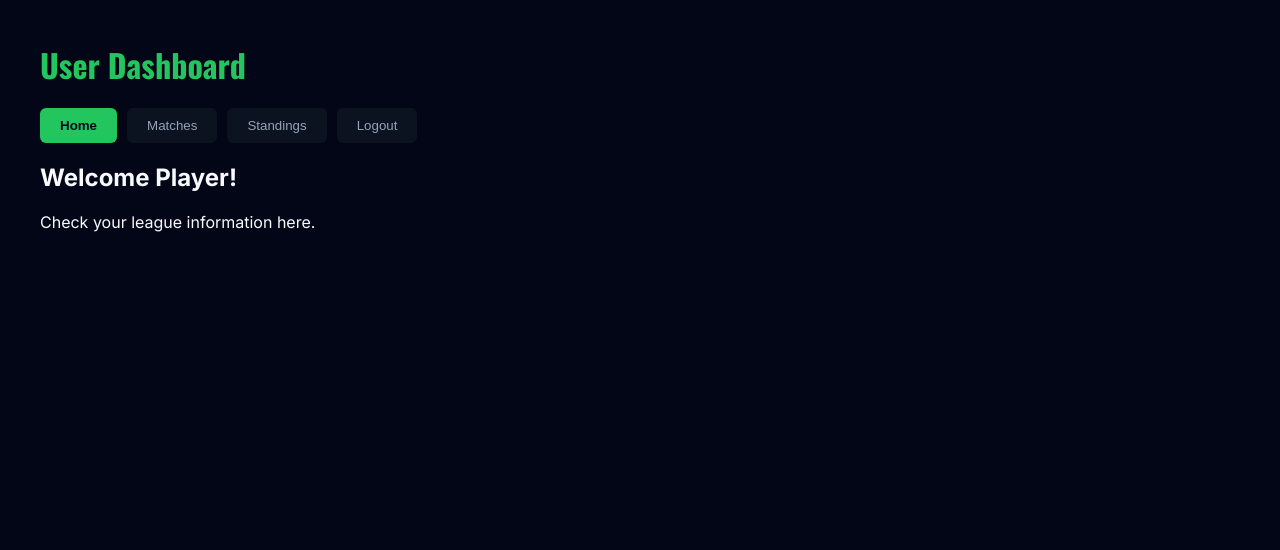
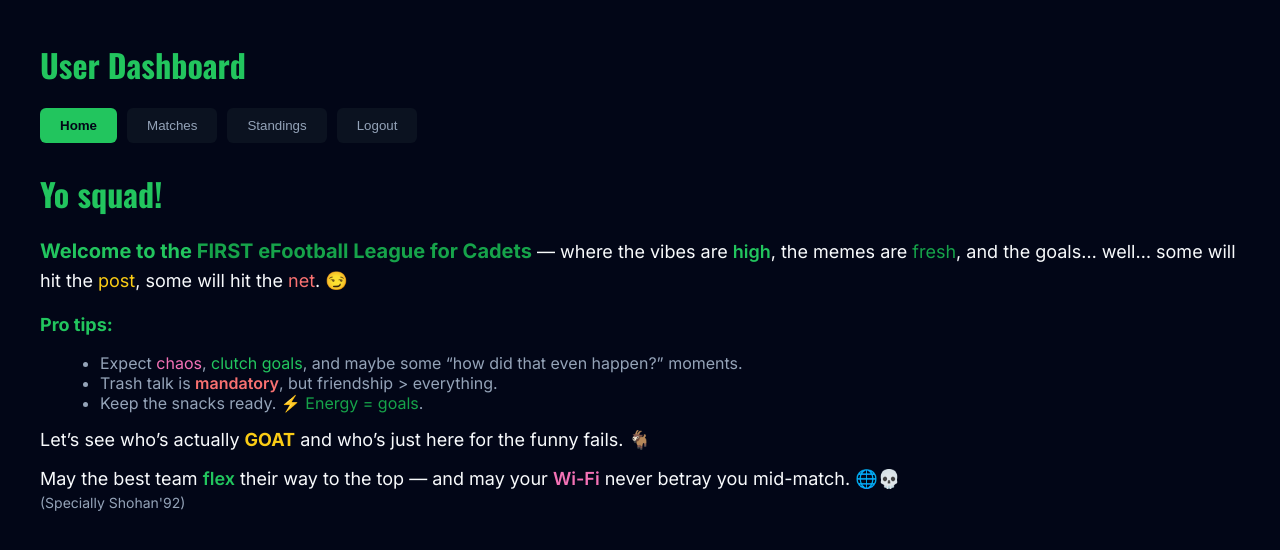
Before and after one commit to Tashrif74/E-Football-League-74, a plain HTML site: page user.html in a window 1280 px wide. Drawn offline with nearby package versions, Linux system fonts and the light colour scheme.

Commit message:
Update user.html

```diff
--- a/user.html
+++ b/user.html
@@ -53,7 +53,32 @@ table tr:nth-child(2){background: linear-gradient(90deg,#FFD700,#FFE066);font-we
 <button class="tabBtn" data-target="logout">Logout</button>
 </nav>
 
-<section id="home" class="active"><h2>Welcome Player!</h2><p>Check your league information here.</p></section>
+<section id="home" class="active">
+  <h2 style="color:#22c55e; font-family:'Oswald',sans-serif; font-size:32px; margin-bottom:15px;">Yo squad!</h2>
+
+  <p style="color:#f8fafc; font-size:18px; line-height:1.6;">
+    <span style="color:#22c55e; font-weight:700; font-size:20px;">Welcome to the <span style="color:#16a34a;">FIRST eFootball League for Cadets</span></span> — where the vibes are <span style="color:#22c55e; font-weight:600;">high</span>, the memes are <span style="color:#16a34a;">fresh</span>, and the goals… well… some will hit the <span style="color:#facc15;">post</span>, some will hit the <span style="color:#f87171;">net</span>. 😏
+  </p>
+
+  <p style="color:#f8fafc; font-size:18px; margin-top:10px;">
+    <span style="color:#22c55e; font-weight:700;">Pro tips:</span>
+    <ul style="margin:5px 0 0 20px; color:#94a3b8;">
+      <li>Expect <span style="color:#f472b6;">chaos</span>, <span style="color:#22c55e;">clutch goals</span>, and maybe some “how did that even happen?” moments.</li>
+      <li>Trash talk is <span style="color:#f87171; font-weight:600;">mandatory</span>, but friendship &gt; everything.</li>
+      <li>Keep the snacks ready. ⚡ <span style="color:#16a34a;">Energy = goals</span>.</li>
+    </ul>
+  </p>
+
+  <p style="color:#f8fafc; font-size:18px; margin-top:10px;">
+    Let’s see who’s actually <span style="color:#facc15; font-weight:700;">GOAT</span> and who’s just here for the funny fails. 🐐
+  </p>
+
+  <p style="color:#f8fafc; font-size:18px; margin-top:10px;">
+    May the best team <span style="color:#22c55e; font-weight:600;">flex</span> their way to the top — and may your <span style="color:#f472b6; font-weight:600;">Wi-Fi</span> never betray you mid-match. 🌐💀
+    <span style="color:#94a3b8; font-size:14px; display:block; margin-top:5px;">(Specially Shohan'92)</span>
+  </p>
+</section>
+
 <section id="matches"><h2>Matches</h2><div id="matchTable"></div></section>
 <section id="standings"><h2>Standings</h2><div id="standingsTable"></div></section>
 </div>
```
